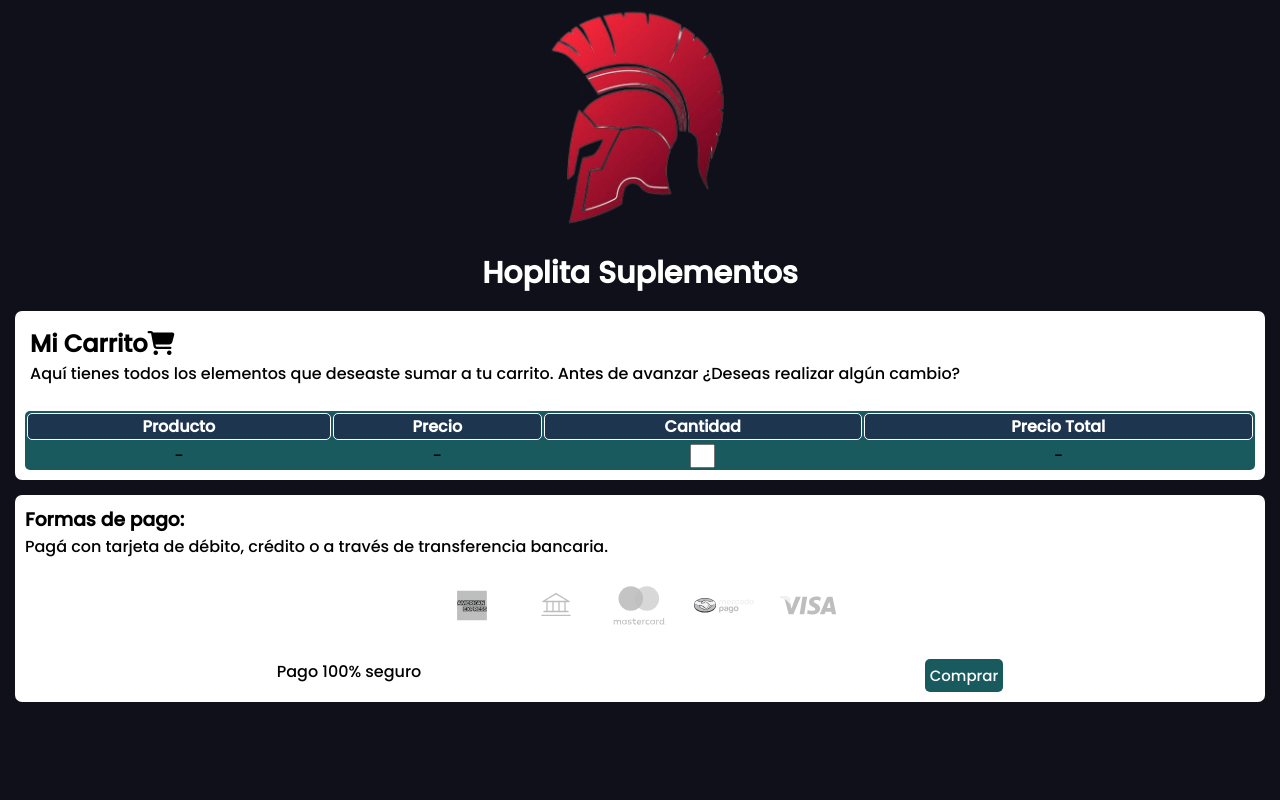
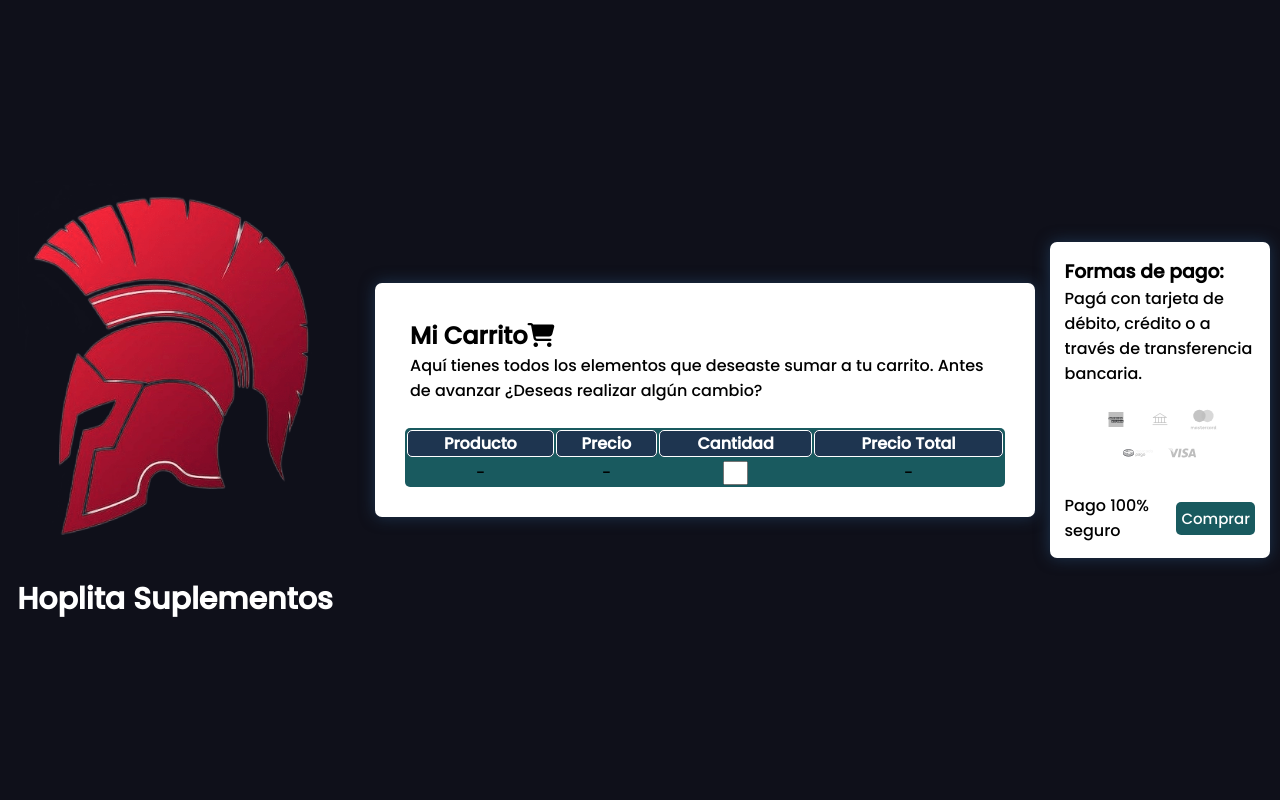
Before and after one commit to barrerasantino7/PFBARRERA, a website: page pages/carrito.html in a window 1280 px wide. Shown: the top 800 px of the page. Drawn offline with Linux system fonts and the light colour scheme.

Commit message:
Terminado responsive/PC del carrito

```diff
--- a/pages/carrito.html
+++ b/pages/carrito.html
@@ -17,7 +17,7 @@
             <img class="carrito-logo" src="../img/icon/icon.png" alt="Casco Griego">
             <h1><a class="carrito-enlace" href="../index.html">Hoplita Suplementos</a></h1>
         </header>
-        <main>
+        <main class="main__tarjetas">
             <div class="tarjeta__primaria">
 
                 <div class="primaria-micarrito">
--- a/scss/_carrito.scss
+++ b/scss/_carrito.scss
@@ -62,6 +62,7 @@
             .secundaria-btn{
                 display: flex;
                 justify-content: space-around;
+                align-items: center;
                 button{
                     background-color: $boton1;
                     border: none;
@@ -105,7 +106,7 @@
                 }
                 .secundaria-btn{
                     button{
-                        font-size: 15px ;
+                        font-size: 15px;
                     }
                 }
             }
@@ -114,5 +115,60 @@
 }
                                                        /*Responsive en PC*/
 @media (min-width:1200px){
-
+    .carrito-cuerpo{
+        background-color: $color-fondo;
+        .vista{
+            height: 100vh;
+            display: flex;
+            align-items: center;
+            .carrito__encabezado{
+                display: flex;
+                flex-direction: column;
+                align-items: center;
+                margin: 15px;
+                .carrito-logo{
+                    width: 320px;
+                    cursor: pointer;
+                    &:hover{
+                        transform: scale(1.1);
+                    }
+                }
+                .carrito-enlace{
+                    text-decoration: none;
+                    color: white;
+                    font-size: 30px;
+                }
+            }
+            .main__tarjetas{
+                display: flex;
+                align-items: center;
+                margin: 10px;
+                .tarjeta__primaria{
+                    width: 75%;
+                    padding: 20px;
+                    box-shadow: 0px 0px 15px $boton0;
+                }
+                .tarjeta__secundaria{
+                    width: 25%;
+                    margin: 25px 0px;
+                    padding: 15px;
+                    box-shadow: 0px 0px 15px $boton0;
+                    .secundaria-img{
+                        img{
+                            width: 40px;
+                            cursor: pointer;
+                            &:hover{
+                                transform: scale(1.2);
+                            }
+                        }
+                    }
+                    .secundaria-btn{
+                        button{
+                            cursor: pointer;
+                        }
+                    }
+                }
+            }
+        }
+    }
 }
```
Also changed, not shown: css/style.css, 1 other file.
